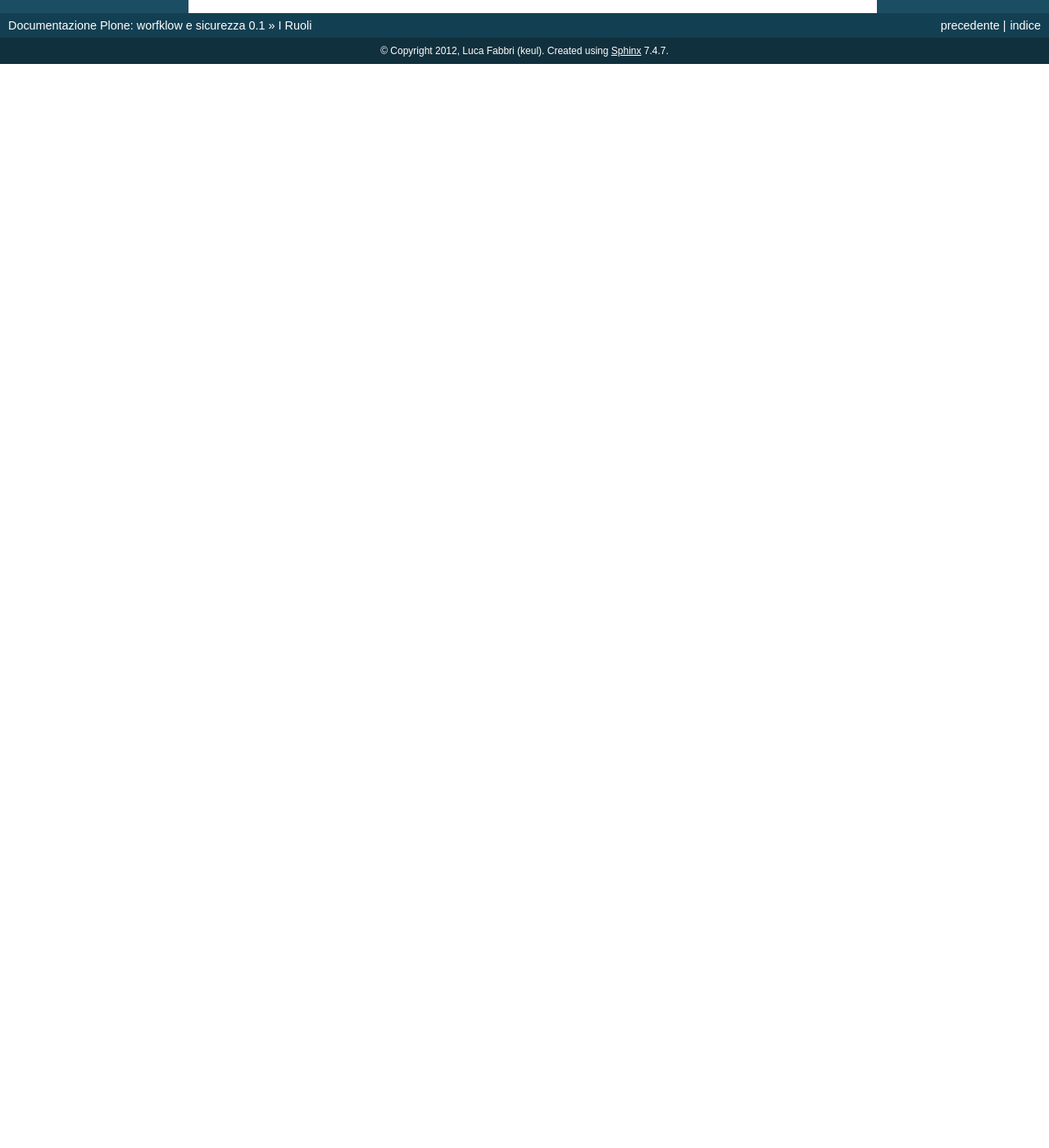
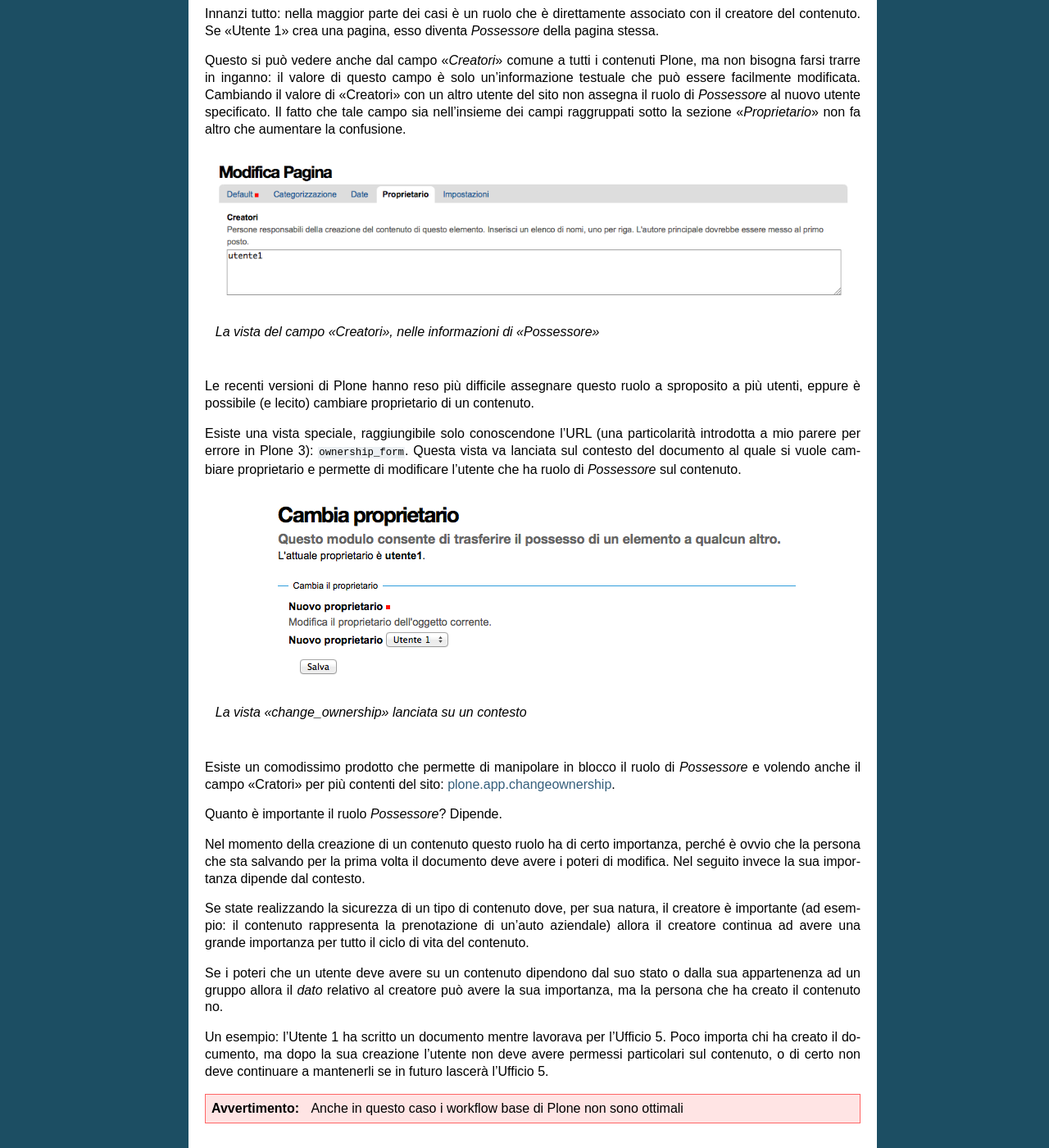
Before and after one commit to keul/plone-worfklow-security-book, a Sphinx documentation site: the page built from docs/source/roles.rst, in a window 1280 px wide and 1400 px high, scrolled down 1919 px. Shown: the whole window at 82% size. Built offline with Sphinx 7.4.7, drawn with Linux system fonts in a browser that asks for light colours; before the commit the page ends 1997 px from its top, so only the background shows below that; some of the changed text lies outside the part shown.

Commit message:
going on with Owner

```diff
--- a/docs/source/TODO.txt
+++ b/docs/source/TODO.txt
@@ -7,3 +7,4 @@ x gruppo virtuale authenticated users
 - dashboard
 - allowedRolesAndUSers, View e prodotti che usano lo stesso principio (per il revisore)
 - data di scadenza
+- assegnre ruoli non visibili da Plone via ZMI (e.g: Manager)
--- a/docs/source/roles.rst
+++ b/docs/source/roles.rst
@@ -4,12 +4,13 @@ I Ruoli
 
 La miglior definizione di "ruolo Plone" che posso trovare è questa:
 
-    I ruoli sono un accorpamento di **permessi**. I ruoli sono i **poteri** di un utente.
+    I ruoli sono un accorpamento di **permessi**.
+    I sono direttamente associabili ai **poteri** di un utente nel sito.
 
-Non c'è altro da dire dal punto di vista "tecnico": quando assegnate un ruolo ad un utente, state
-fornendo in realtà una serie di permessi (il vero motore della sicurezza di Zope).
-Come già detto in precedenza infatti non potete in nessun modo assegnare permessi agli utenti o
-ai gruppi, ma potete solo assegnare ruoli.
+Quando assegnate un ruolo ad un utente, state fornendo in realtà una serie di permessi (il vero
+motore della sicurezza di Zope).
+Come già detto in precedenza, *non potete in nessun modo assegnare permessi agli utenti* o ai
+gruppi, ma potete solo assegnare ruoli.
 
 Questa è una delle prime caratteristiche che fanno assaporare la potenza del sistema sottostante.
 Prendiamo ad esempio in ruolo del **Lettore** (che verrà introdotto meglio in seguito).
@@ -50,9 +51,9 @@ ruolo "poco importante" e non darlo ad un ruolo importante (un esempio: dare il
 un contenuto ad un *Collaboratore* del sito ma non al *Manager*. Possibile, anche se totalmente
 illogico e sconsigliato).
 
-Il ruolo di Anonimo è per sua natura associato con il tipo di utente anonimo. Nel disegnare workflow
+Il ruolo Anonimo è per sua natura associato con il tipo di utente anonimo. Nel disegnare workflow
 per i vostri contenuti questo ruolo assume parecchia importanza: un errore nell'assegnare un
-permesso di troppo a questo utente e la sicurezza del vostro siti potrebbe risentirne.
+permesso di troppo a questo utente e la sicurezza del vostro sito potrebbe essere compromessa.
 
 Autenticato (Authenticated)
 ~~~~~~~~~~~~~~~~~~~~~~~~~~~
@@ -65,7 +66,7 @@ __ http://en.wikipedia.org/wiki/Basic_access_authentication
 
 Un utente con ruolo *Autenticato* è quindi un utente a livello Zope.
 
-Questo ruolo non è solitamente molto utilizzato nei workflow di Plone, preferendovi, per
+Questo ruolo non è solitamente molto utilizzato nei workflow di Plone preferendovi, per
 correttezza, il ruolo di *Collaboratore*.
 
 Manager
@@ -76,7 +77,7 @@ ed entra senza restrizioni in ZMI.
 
 E' un ruolo ovviamente pericoloso e non va mai assegnato a sproposito. Come regola generale, se il
 vostro utente *non ha* bisogno di accedere alla ZMI, *Manager* non è il ruolo migliore da
-assegnargli, ma va preferito il ruolo di *Amministratore del Sito*.
+assegnargli ma va preferito il ruolo di *Amministratore del Sito*.
 
 E' lecito avere installazioni di Plone dove esiste un solo utente con questo ruolo: **admin**,
 l'utente predefinito a livello Zope che è di solito il creatore dei siti Plone.
@@ -92,3 +93,60 @@ sull'"oggetto sito Plone".
 E' un ruolo che va ben compreso e di solito deve essere assegnato ad un solo utente, per quanto è
 possibile fornirlo a più persone (ciò oggi è fortunatamente più difficile da farsi da interfaccia
 Plone, mentre in versioni precedenti del CMS era purtroppo un modo di operare molto comune).
+
+Innanzi tutto: nella maggior parte dei casi è un ruolo che è direttamente associato con il creatore
+del contenuto.
+Se "Utente 1" crea una pagina, esso diventa *Possessore* della pagina stessa.
+
+Questo si può vedere anche dal campo "*Creatori*" comune a tutti i contenuti Plone, ma non bisogna
+farsi trarre in inganno: il valore di questo campo è solo un'informazione testuale che può essere
+facilmente modificata.
+Cambiando il valore di "Creatori" con un altro utente del sito non assegna il ruolo di *Possessore*
+al nuovo utente specificato.
+Il fatto che tale campo sia nell'insieme dei campi raggruppati sotto la sezione "*Proprietario*"
+non fa altro che aumentare la confusione.
+
+.. figure:: _static/edit-form-creators.png
+   :alt: Metadato "Creatori"
+
+   *La vista del campo "Creatori", nelle informazioni di "Possessore"*
+
+Le recenti versioni di Plone hanno reso più difficile assegnare questo ruolo a sproposito a più
+utenti, eppure è possibile (e lecito) cambiare proprietario di un contenuto.
+
+Esiste una vista speciale, raggiungibile solo conoscendone l'URL (una particolarità introdotta a
+mio parere per errore in Plone 3): ``ownership_form``.
+Questa vista va lanciata sul contesto del documento al quale si vuole cambiare proprietario e
+permette di modificare l'utente che ha ruolo di *Possessore* sul contenuto.
+
+.. figure:: _static/change_ownership.png
+   :alt: Vista "change_ownership"
+
+   *La vista "change_ownership" lanciata su un contesto*
+
+Esiste un comodissimo prodotto che permette di manipolare in blocco il ruolo di *Possessore* e
+volendo anche il campo "Cratori" per più contenti del sito: `plone.app.changeownership`__.
+
+__ http://plone.org/products/plone.app.changeownership
+
+Quanto è importante il ruolo *Possessore*?
+Dipende.
+
+Nel momento della creazione di un contenuto questo ruolo ha di certo importanza, perché è ovvio che
+la persona che sta salvando per la prima volta il documento deve avere i poteri di modifica.
+Nel seguito invece la sua importanza dipende dal contesto.
+
+Se state realizzando la sicurezza di un tipo di contenuto dove, per sua natura, il creatore è
+importante (ad esempio: il contenuto rappresenta la prenotazione di un'auto aziendale) allora
+il creatore continua ad avere una grande importanza per tutto il ciclo di vita del contenuto.
+
+Se i poteri che un utente deve avere su un contenuto dipendono dal suo stato o dalla sua
+appartenenza ad un gruppo allora il *dato* relativo al creatore può avere la sua importanza, ma la
+persona che ha creato il contenuto no.
+
+Un esempio: l'Utente 1 ha scritto un documento mentre lavorava per l'Ufficio 5. Poco importa chi
+ha creato il documento, ma dopo la sua creazione l'utente non deve avere permessi particolari sul
+contenuto, o di certo non deve continuare a mantenerli se in futuro lascerà l'Ufficio 5.
+
+.. Warning::
+   Anche in questo caso i workflow base di Plone non sono ottimali
```
Also changed, not shown: other parts of docs/source/roles.rst (+3 -3 lines), docs/source/_static/change_ownership.png (added), docs/source/_static/edit-form-creators.png (added), 8 other files.
